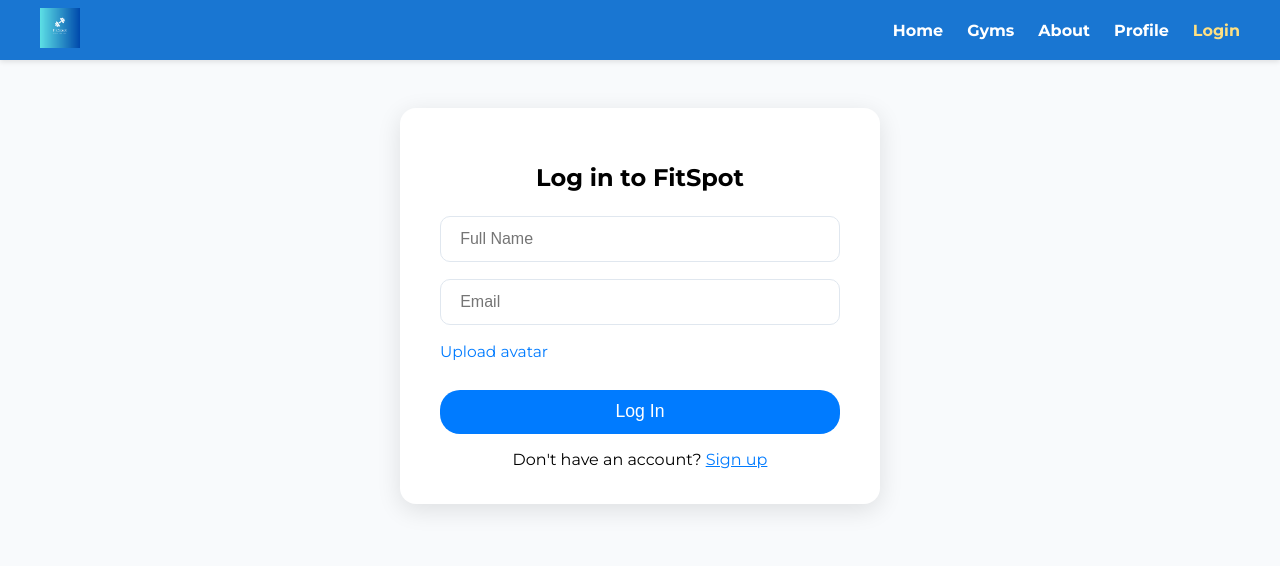
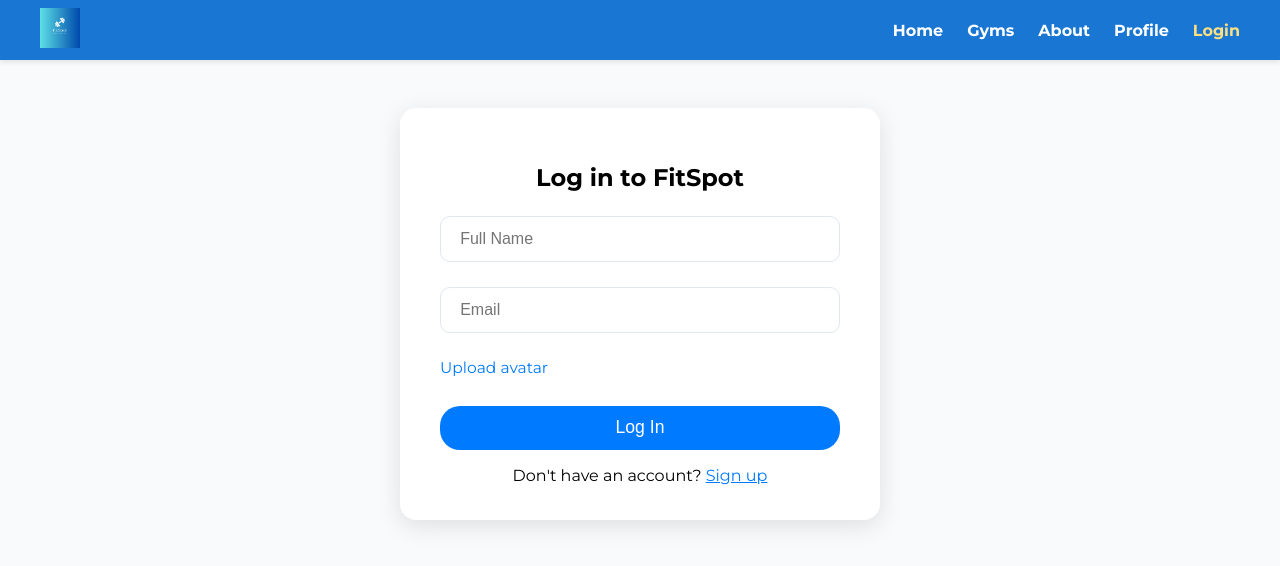
Before and after one commit to StartedtoCodewithAI/FitSpot, a React (Vite) app: page /login in a window 1280 px wide. Shown: the top 566 px of the page. Built offline with nearby package versions, Linux system fonts and the light colour scheme.

Commit message:
Update SearchBar.jsx

```diff
--- a/src/components/SearchBar.jsx
+++ b/src/components/SearchBar.jsx
@@ -1,4 +1,3 @@
-// src/components/SearchBar.jsx
 import React from "react";
 
 export default function SearchBar({ value, onChange, placeholder }) {
@@ -14,8 +13,10 @@ export default function SearchBar({ value, onChange, placeholder }) {
         borderRadius: 10,
         border: "1px solid #e0e7ef",
         fontSize: "1rem",
-        boxSizing: "border-box"
+        boxSizing: "border-box",
+        marginBottom: "0.5rem",
       }}
+      autoComplete="off"
     />
   );
 }
```
